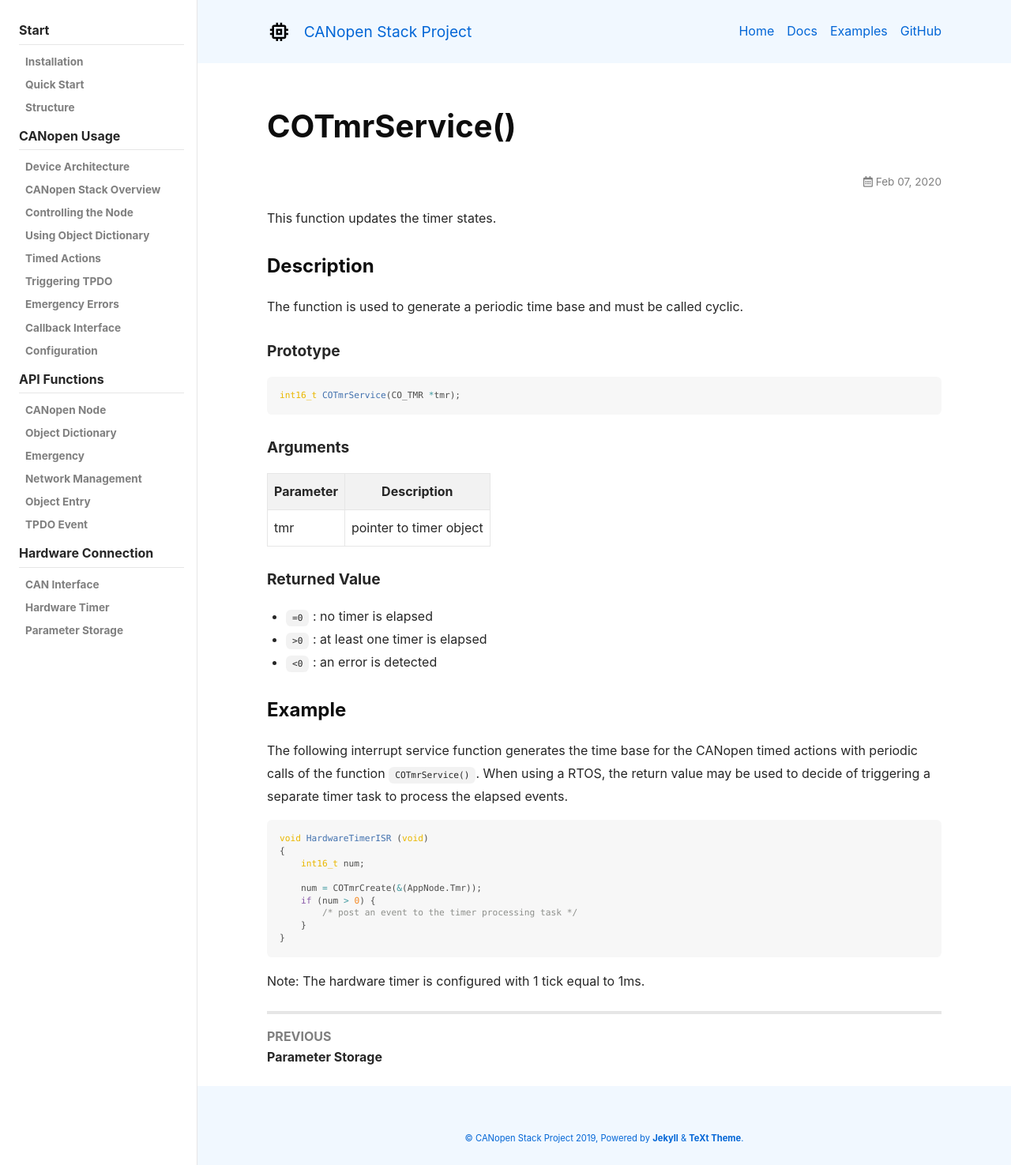
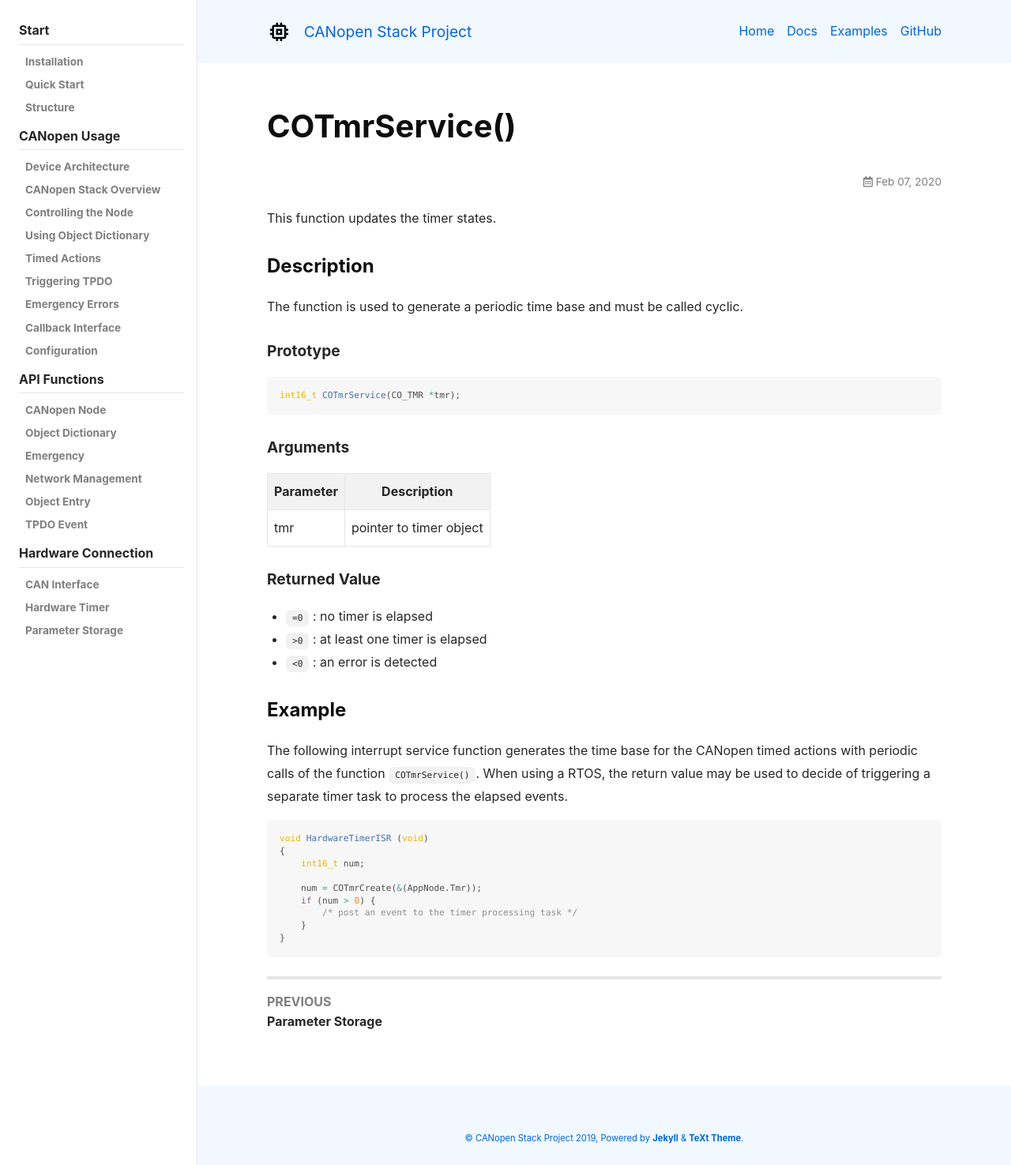
Before and after one commit to embedded-office/canopen-stack, a Jekyll site: the page built from docs/_api_timer/co-tmr-service.md, in a window 1280 px wide. Shown: the whole page at 79% size. Built offline with Jekyll 4.4.1, drawn with Linux system fonts in a browser that asks for light colours; nearby versions of some CDN libraries.

Commit message:
remove irrelevant note in example

````diff
--- a/docs/_api_timer/co-tmr-service.md
+++ b/docs/_api_timer/co-tmr-service.md
@@ -46,5 +46,3 @@ void HardwareTimerISR (void)
     }
 }
 ```
-
-Note: The hardware timer is configured with 1 tick equal to 1ms.
````
